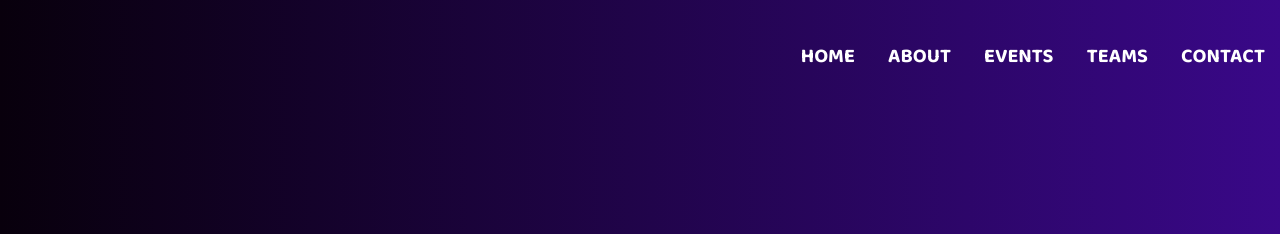
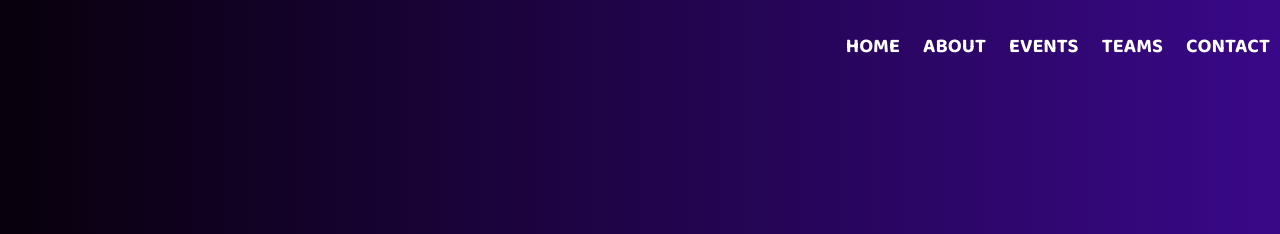
Before and after one commit to MS-Pro-2001/IDM-2021, a plain HTML site: page Index.html in a window 1280 px wide. Shown: the top 234 px of the page. Drawn offline with Linux system fonts and the light colour scheme.

Commit message:
Update index.css

```diff
--- a/CSS-FILES.css/index.css
+++ b/CSS-FILES.css/index.css
@@ -29,7 +29,7 @@ body {
 }
 .banner-text ul li {
 	display: inline-block;
-	padding: 40px 15px;
+	padding: 30px 10px;
 	text-transform: uppercase;
 	color: #fff;
 	font-size: 20px;
```
